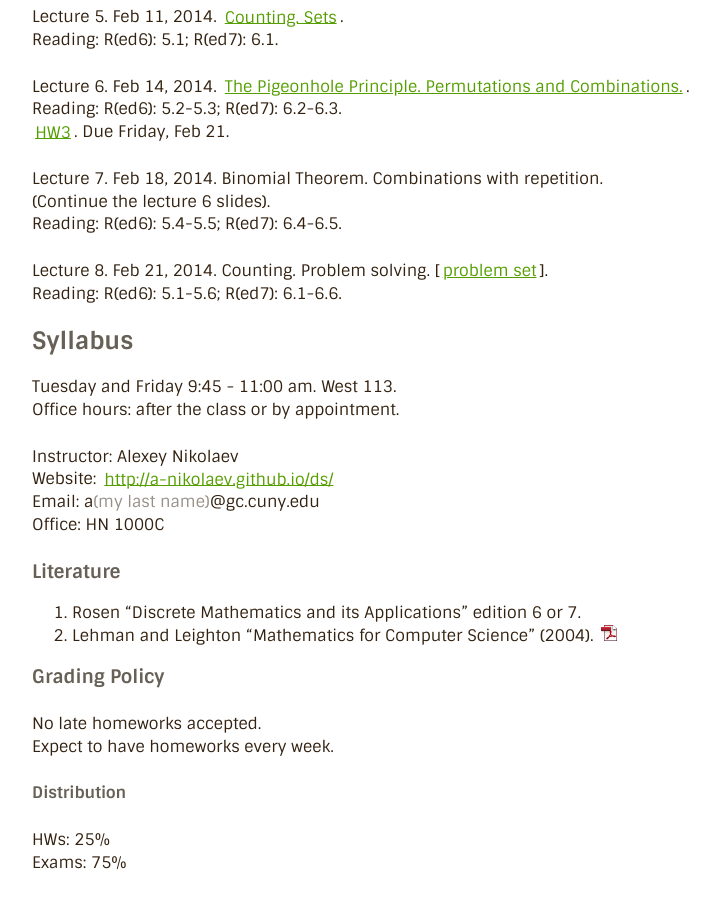
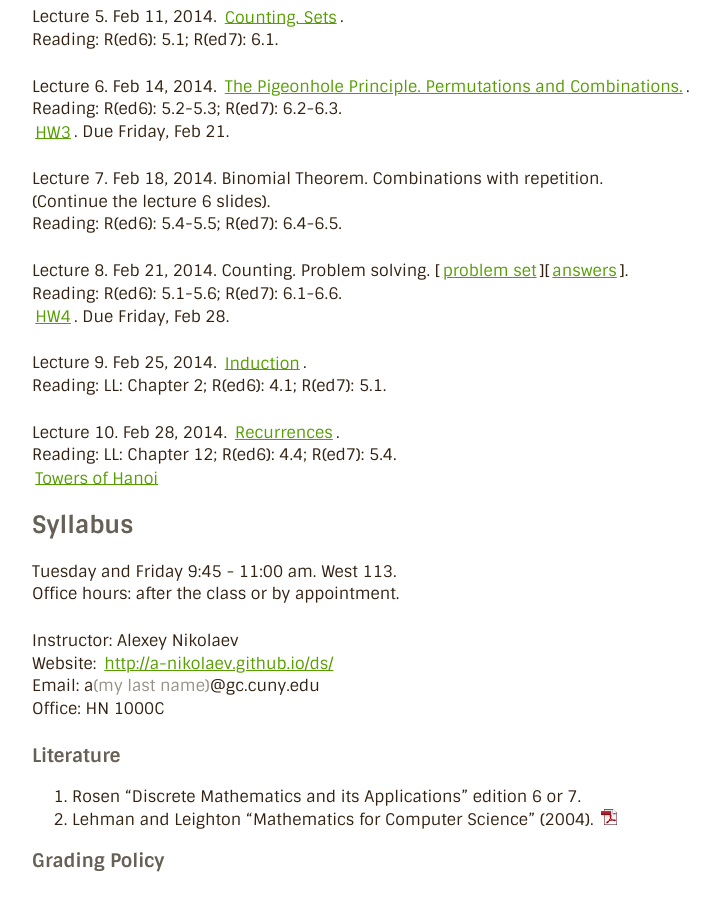
Before and after one commit to a-nikolaev/a-nikolaev.github.io, a Jekyll site: the page built from ds/index.markdown, in a window 1280 px wide and 900 px high, scrolled down 465 px. Shown: the whole window, without its empty margins (248-968 px from the left). Built offline with Jekyll 4.4.1, drawn with Linux system fonts in a browser that asks for light colours; Markdown is read by kramdown in place of the engine named in the settings.

Commit message:
hw4, cc3ans

```diff
--- a/ds/index.markdown
+++ b/ds/index.markdown
@@ -34,18 +34,18 @@ Lecture 7. Feb 18, 2014. Binomial Theorem. Combinations with repetition.
 (Continue the lecture 6 slides).
 Reading: R(ed6): 5.4-5.5; R(ed7): 6.4-6.5.
 
-Lecture 8. Feb 21, 2014. Counting. Problem solving. [[problem set](/ds/docs/cc3.pdf)].
+Lecture 8. Feb 21, 2014. Counting. Problem solving. [[problem set](/ds/docs/cc3.pdf)][[answers](/ds/docs/cc3-ans.pdf)].
 Reading: R(ed6): 5.1-5.6; R(ed7): 6.1-6.6.
+[HW4](/ds/docs/hw4.pdf). Due Friday, Feb 28.
 
-<!--
-Lecture 9. Oct 2, 2013. [Induction](/ds/docs/lec9.pdf).
+Lecture 9. Feb 25, 2014. [Induction](/ds/docs/lec9.pdf).
 Reading: LL: Chapter 2; R(ed6): 4.1; R(ed7): 5.1.
-[HW5](/ds/docs/hw5.pdf). Due Wednesday, Oct 9.
 
-Lecture 10. Oct 7, 2013. [Recurrences](/ds/docs/lec10.pdf).
+Lecture 10. Feb 28, 2014. [Recurrences](/ds/docs/lec10.pdf).
 Reading: LL: Chapter 12; R(ed6): 4.4; R(ed7): 5.4.
 [Towers of Hanoi](http://www.mathsisfun.com/games/towerofhanoi.html)
 
+<!--
 Lecture 11. Oct 9, 2013. [Fibonacci Numbers. Solving Linear Recurrences](/ds/docs/lec11.pdf).
 Reading: LL: Chapter 13; R(ed6): 7.2; R(ed7): 8.2.
 [HW6](/ds/docs/hw6.pdf). Due Wednesday, Oct 16. WolframAlpha can be useful to check the correctness of your solutions,
```
Also changed, not shown: 2 other files.
